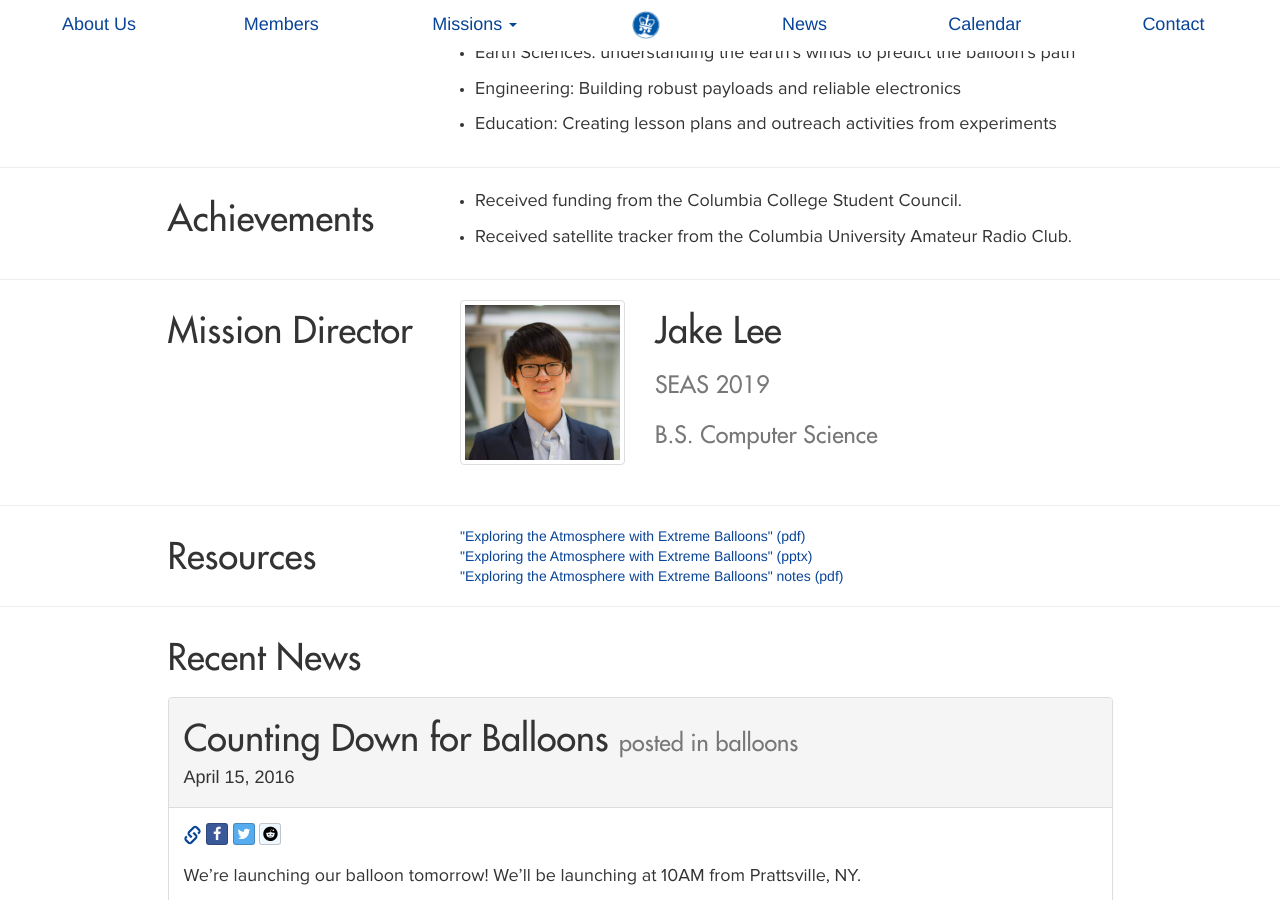
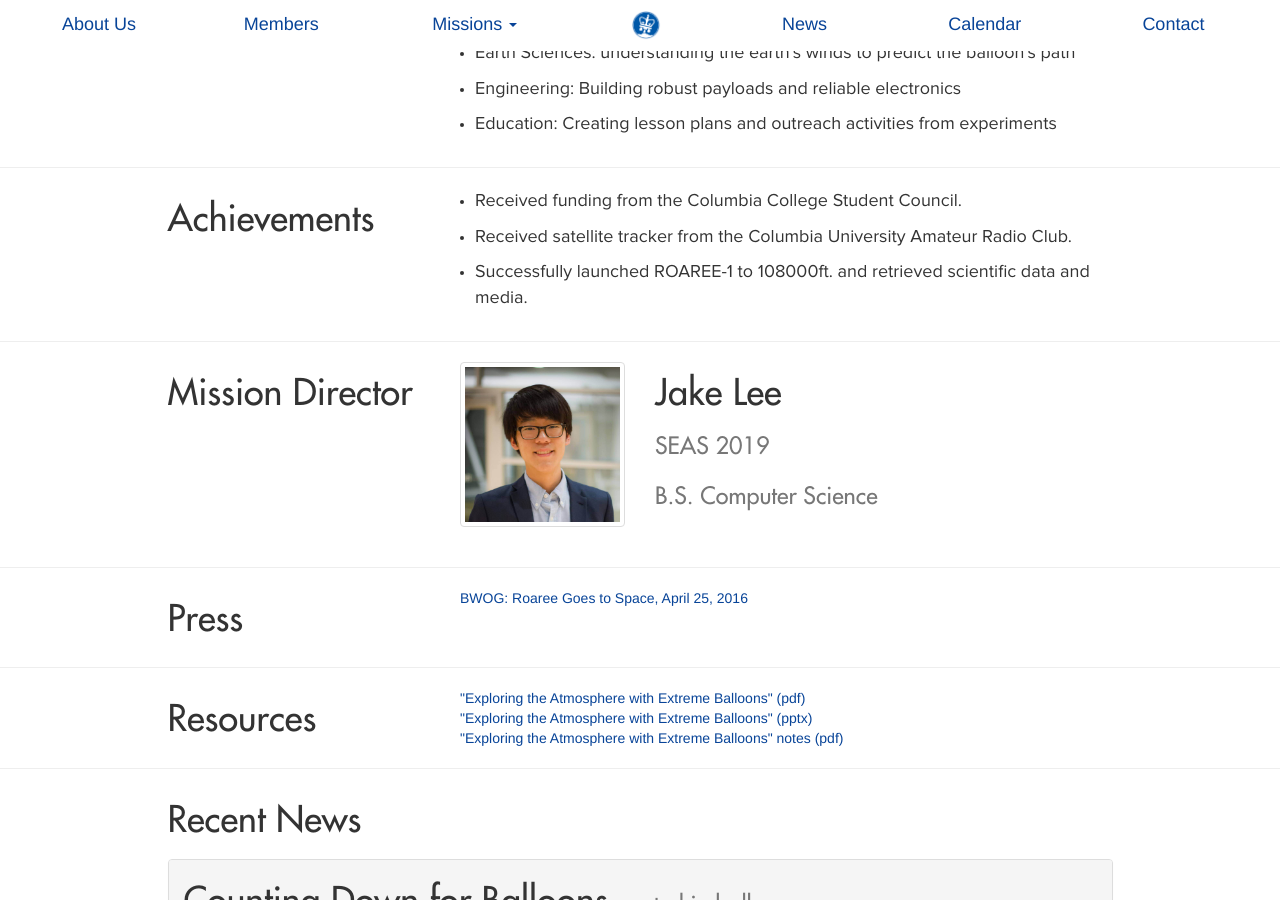
Before and after one commit to columbiaspace/columbiaspace.org, a Jekyll site: the page built from mission-balloons.html, in a window 1280 px wide and 900 px high, scrolled down 1490 px. Built offline with Jekyll 4.4.1, drawn with Linux system fonts in a browser that asks for light colours; nearby versions of some CDN libraries; comment, search, counter and statistics services are not loaded.

Commit message:
Balloon Missions page update

```diff
--- a/mission-balloons.html
+++ b/mission-balloons.html
@@ -25,7 +25,8 @@
 
 achievements: true
 achievementstext: "Received funding from the Columbia College Student Council.;
-Received satellite tracker from the Columbia University Amateur Radio Club."
+Received satellite tracker from the Columbia University Amateur Radio Club.;
+Successfully launched ROAREE-1 to 108000ft. and retrieved scientific data and media."
 
 missionleader: "Jake Lee"
 leaderschool: "SEAS 2019"
@@ -41,7 +42,21 @@
 
 confetti: true
 ---
-
+<div class="resources">
+  <div class="container">
+    <div class="row">
+      <div class="col-md-1"></div>
+      <div class="col-md-3">
+        <h3>Press</h3>
+      </div>
+      <div class="col-md-7">
+        <a href="http://bwog.com/2016/04/25/roaree-goes-to-space/">BWOG: Roaree Goes to Space, April 25, 2016</a>
+      </div>
+      <div class="col-md-1"></div>
+    </div>
+  </div>
+</div>
+<hr>
 <div class="resources">
 	<div class="container">
 		<div class="row">
```
